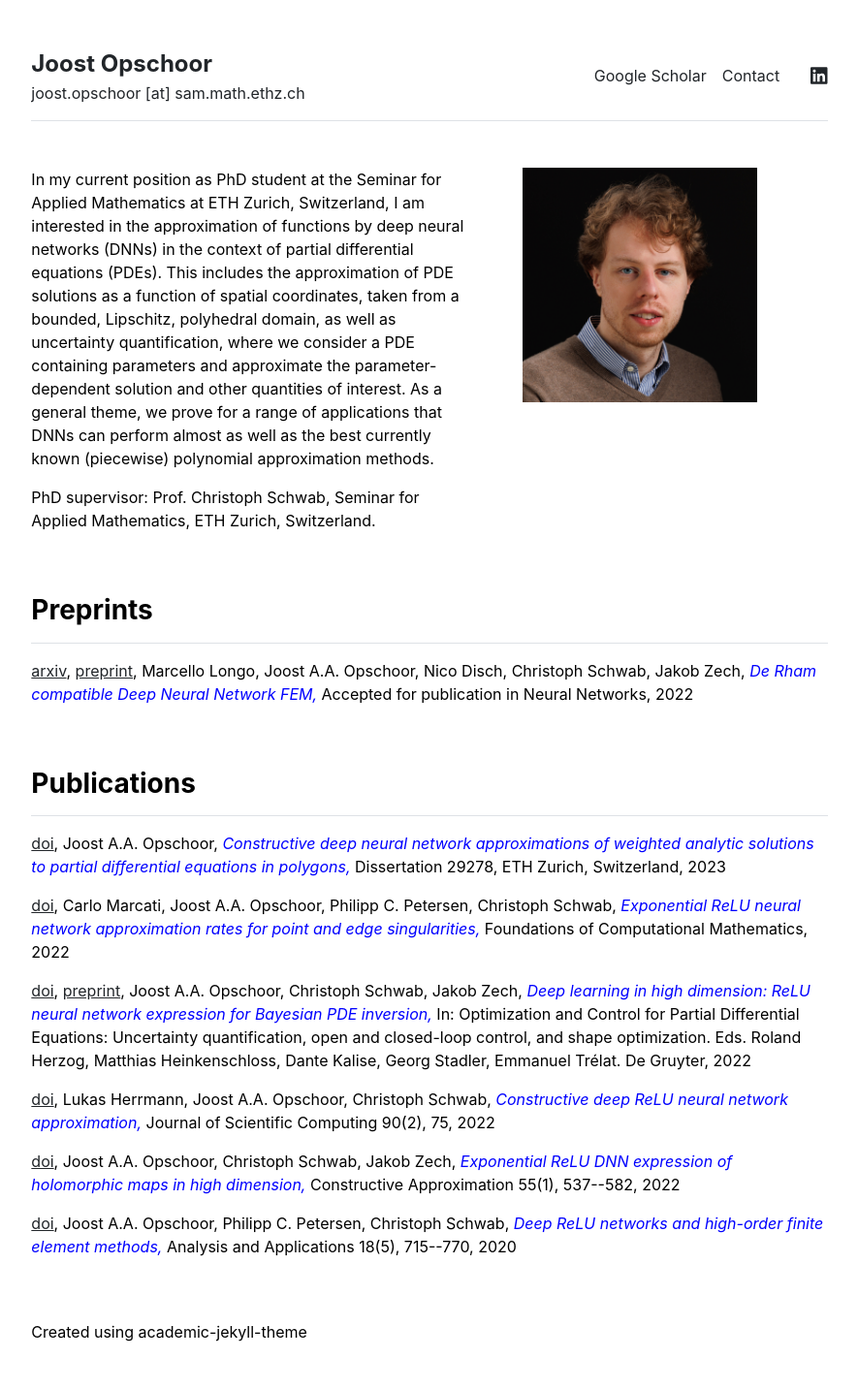
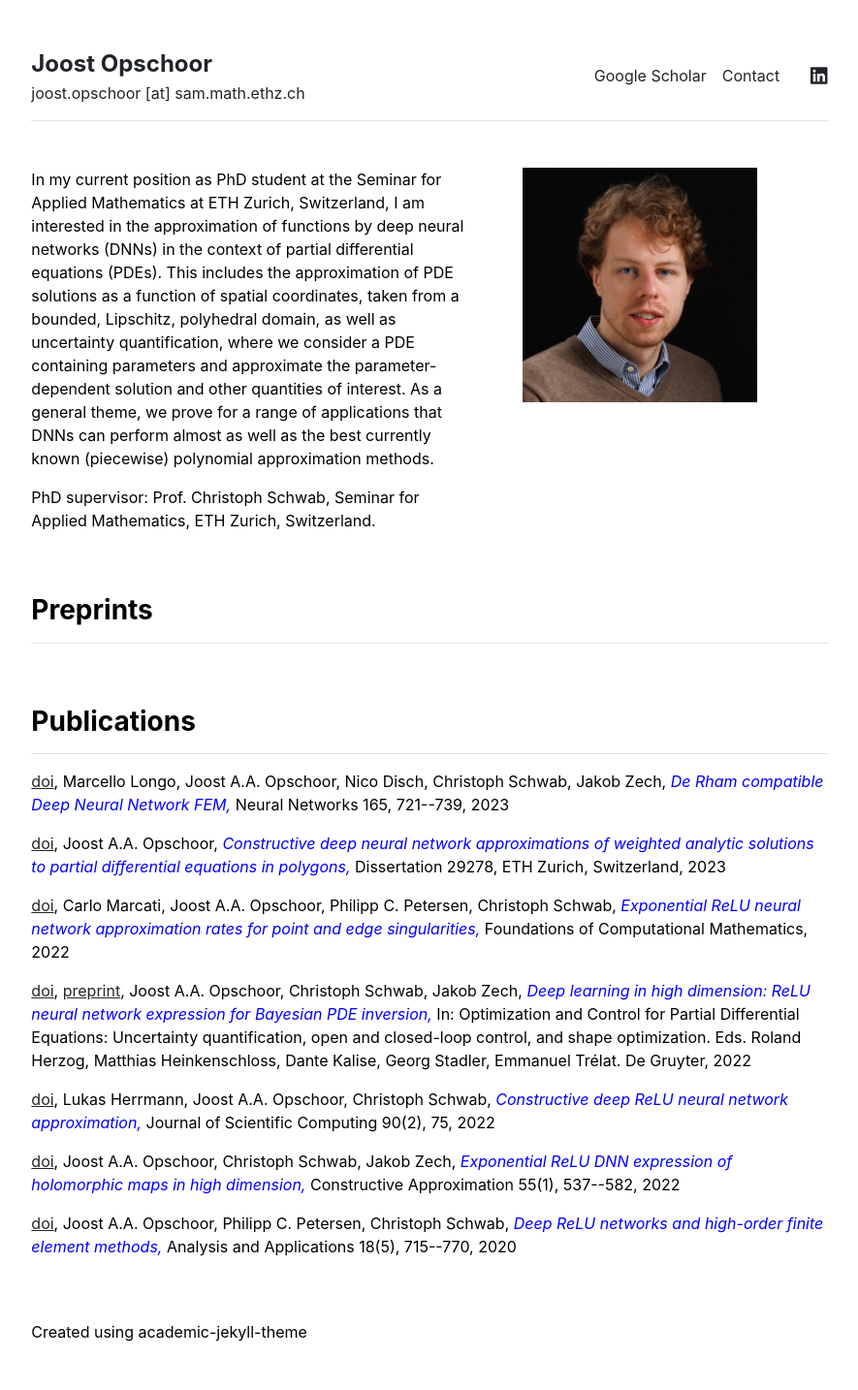
Before and after one commit to joostop/github.io, a Jekyll site: the page built from index.md, in a window 1280 px wide. Shown: the whole page at 97% size, without its empty margins (197-1082 px from the left). Built offline with Jekyll 4.4.1, drawn with Linux system fonts in a browser that asks for light colours.

```diff
--- a/_data/publications.yml
+++ b/_data/publications.yml
@@ -1,17 +1,17 @@
 
 
 preprint:
+
+published:
 - {
   authors: 'Marcello Longo, Joost A.A. Opschoor, Nico Disch, Christoph Schwab, Jakob Zech',
   title: 'De Rham compatible Deep Neural Network FEM',
-  publ: 'Accepted for publication in Neural Networks',
-  year: '2022',
-  doi: '',
-  url: 'https://math.ethz.ch/sam/research/reports.html?id=991',
-  arxiv: 'https://arxiv.org/abs/2201.05395'
+  publ: 'Neural Networks 165, 721--739',
+  year: '2023',
+  doi: 'https://doi.org/10.1016/j.neunet.2023.06.008',
+  url: '',
+  arxiv: ''
   }
-
-published:
 - {
   authors: 'Joost A.A. Opschoor',
   title: 'Constructive deep neural network approximations of weighted analytic solutions to partial differential equations in polygons',
```
